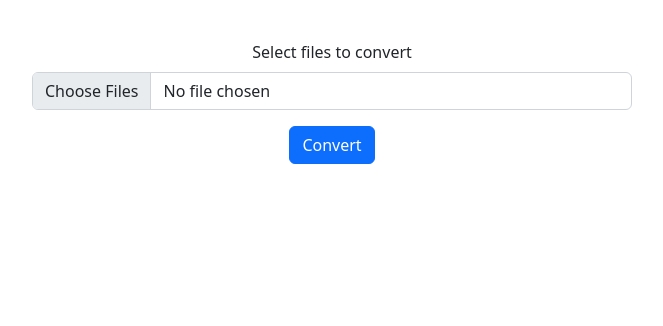
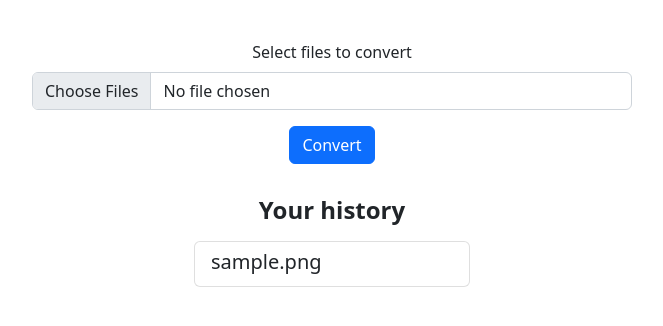
Before and after one commit to Gexilable/IMG2PDF, a Django app: page / in a window 1280 px wide. Shown: the part 97-423 px from the top of the page, without its empty margins (308-971 px from the left). Run offline with Django 4.2, Linux system fonts and the light colour scheme; a user stored in the database is signed in; tables that the repository leaves empty hold one stand-in row (values such as "Sample post").

Commit message:
show history on index page

```diff
--- a/app/templates/app/index.html
+++ b/app/templates/app/index.html
@@ -30,5 +30,21 @@
 
     </div>
 </div>
+<div class="container centered  d-flex align-items-center justify-content-center" style="width:300px">
+    <div class="col">
+        {% if history %}
+        <h4 class="fw-bold my-3 text-center">Your history</h4>
+        <ul class="list-group">
+            {% for pdf in history %}
+            <a href="#" class="list-group-item list-group-item-action">
+                <div class="d-flex w-100 justify-content-between">
+                    <h5 class="mb-1">{{ pdf.filename }}</h5>
+                </div>
+            </a>
+            {% endfor %}
+        </ul>
+        {% endif %}
+    </div>
+</div>
 
 {% endblock %}
--- a/app/views.py
+++ b/app/views.py
@@ -10,7 +10,8 @@ from .models import GeneratedFile
 
 
 def index(request):
-    return render(request, "app/index.html")
+    history = GeneratedFile.get_history(request.user)
+    return render(request, "app/index.html", context={"history": history})
 
 
 def convert(request):
```
